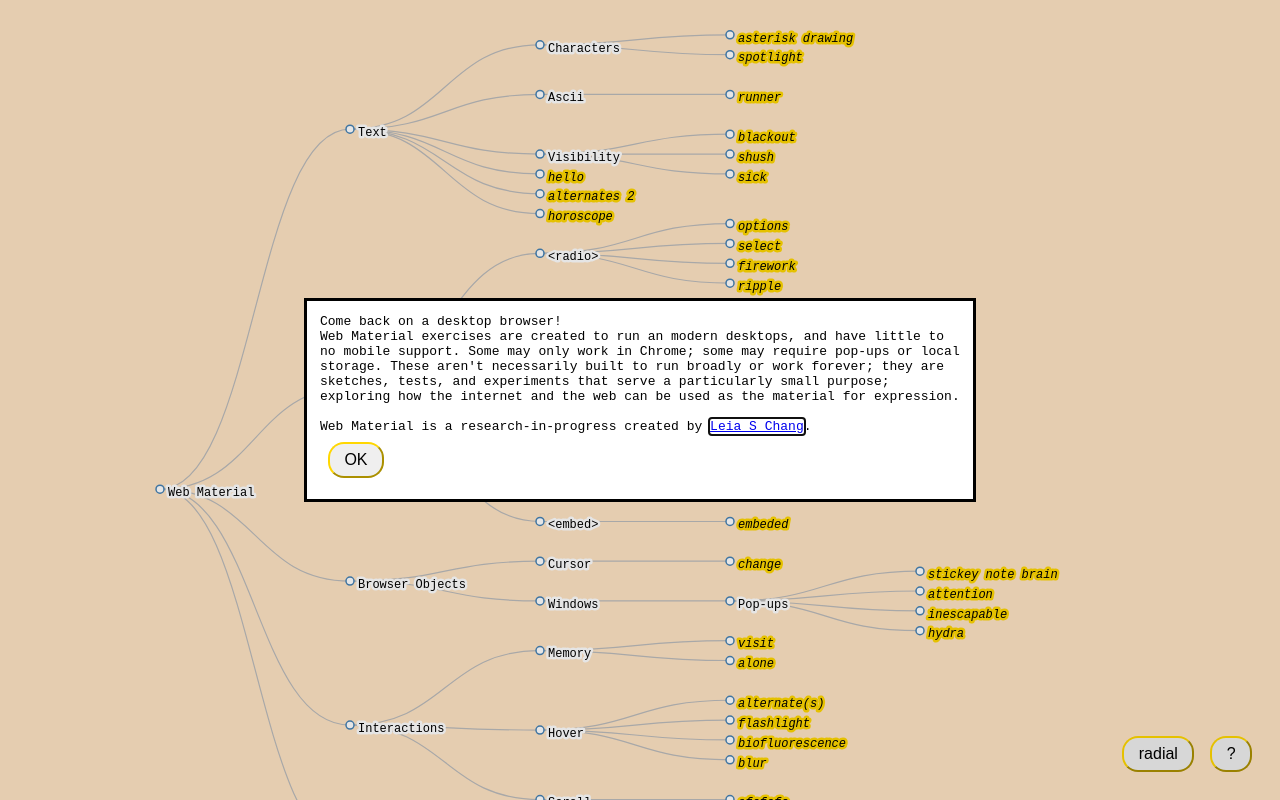
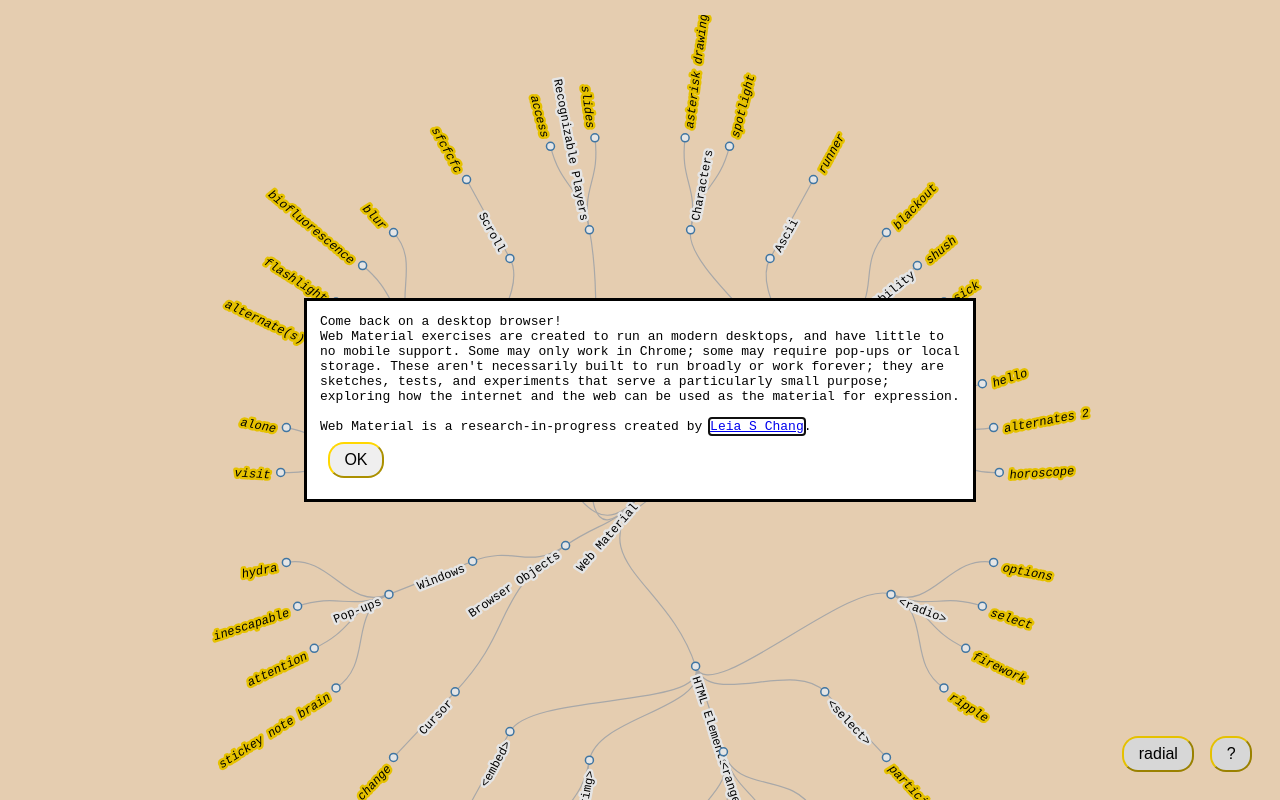
Before and after one commit to leils/web-sites, a plain HTML site: page map/index.html in a window 1280 px wide. Shown: the top 800 px of the page. Drawn offline with nearby package versions, Linux system fonts and the light colour scheme.

Commit message:
radial start

```diff
--- a/map/index.html
+++ b/map/index.html
@@ -345,7 +345,7 @@
     /* ------------------------------------------------------------------
      * 3. Draw / update routine
      * ----------------------------------------------------------------*/
-    let radial = false;
+    let radial = true;
     document.getElementById("toggleView").addEventListener("click", () => {
       radial = !radial;
       document.getElementById("toggleView").textContent = radial ? "cartesian" : "radial";
```
